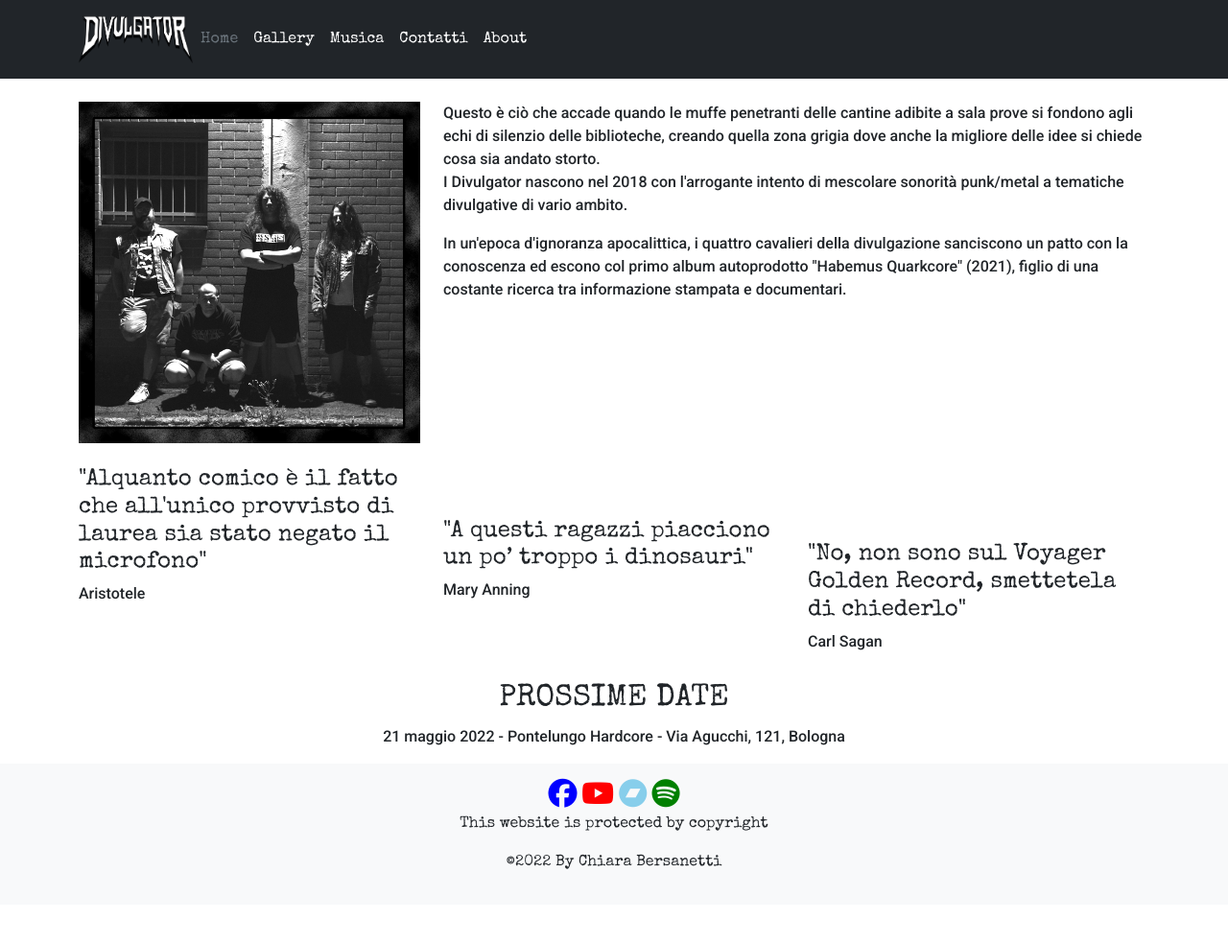
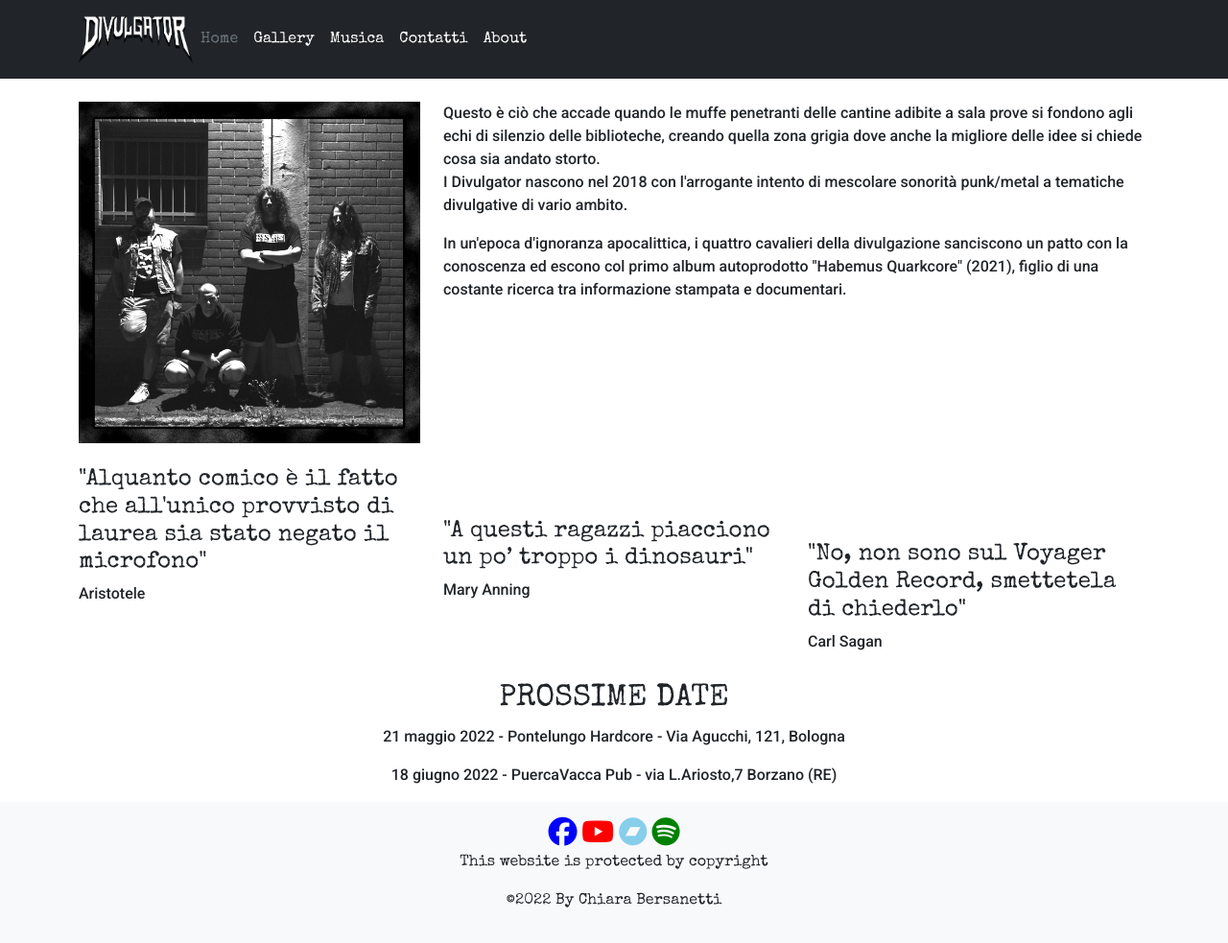
Before and after one commit to divulgator/divulgatorwebsite, a plain HTML site: page index.html in a window 1280 px wide. Shown: the whole page at 96% size. Before the commit the page ends 943 px from the top, so only its background shows below. Drawn offline with nearby package versions, Linux system fonts and the light colour scheme.

Commit message:
aggiunta concerto
aggiunta concerto

```diff
--- a/index.html
+++ b/index.html
@@ -64,6 +64,7 @@
      </div>
         <div class="row mt-4">
       <div class="col text-center"> <h2>PROSSIME DATE</h2> <p class="corpo">21 maggio 2022 - Pontelungo Hardcore - Via Agucchi, 121, Bologna</p>
+      <p class="corpo"> 18 giugno 2022 - PuercaVacca Pub - via L.Ariosto,7 Borzano (RE) </p>
       </div>
    </div>
 
```
